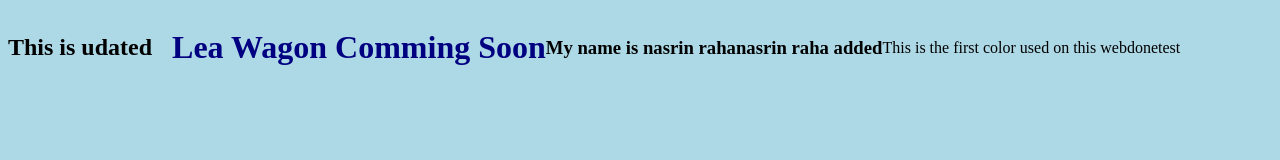
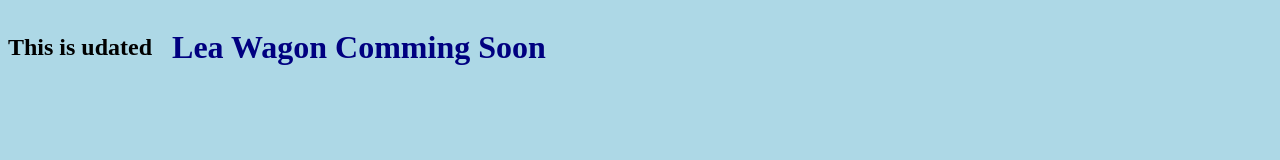
Before and after one commit to Nasrin-Raha/git-nas, a plain HTML site: page index.html in a window 1280 px wide. Drawn offline with Linux system fonts and the light colour scheme.

Commit message:
Removed some info

```diff
--- a/index.html
+++ b/index.html
@@ -7,11 +7,7 @@
 
             <h2>This is udated </h2>
             <h1>Lea Wagon Comming Soon</h1>
-            <h3>My name is nasrin raha</h3>
-            <h3>nasrin raha added</h3>
-            <p>This is the first color used on this web</p>
-            <p>done</p>
-                <p>test</p>
+
 
             </div>
         </body>
```
